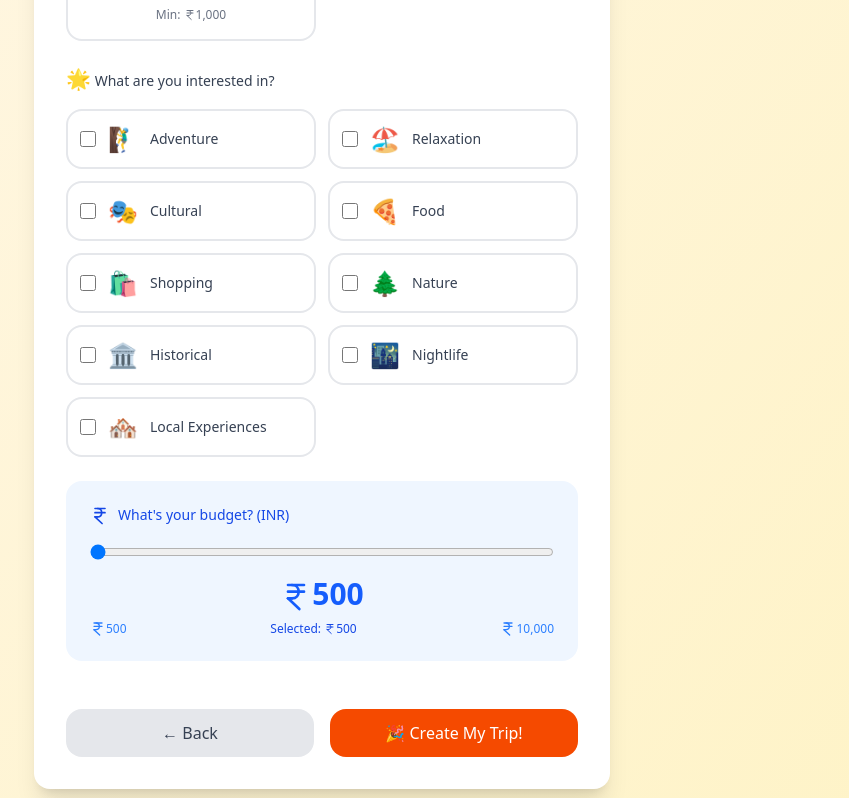
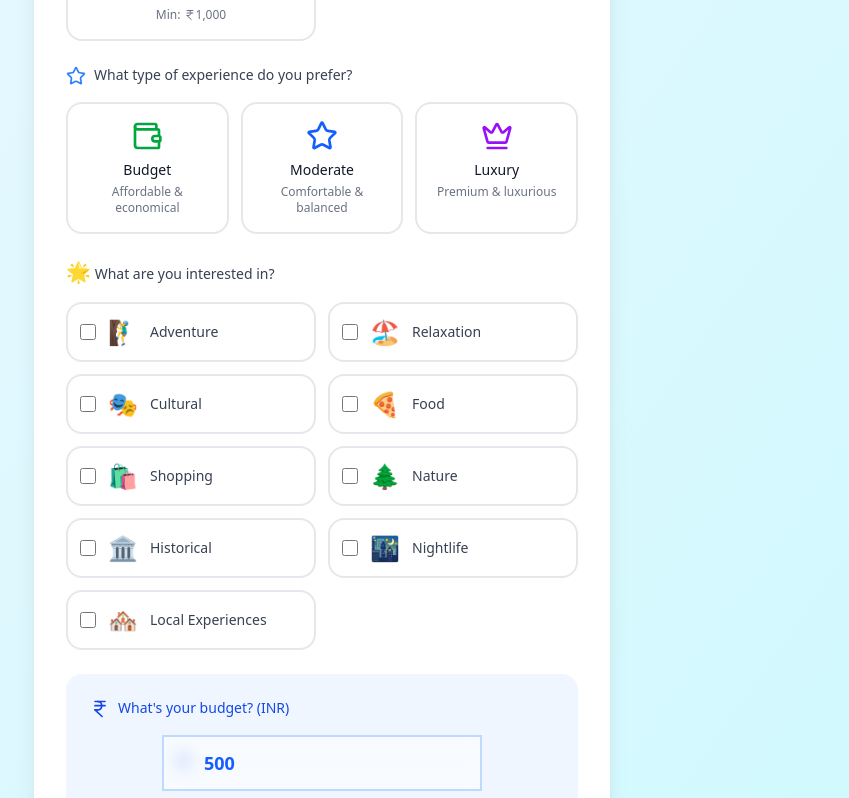
Before and after one commit to Sayan-Mondal2022/travAi, a Next.js app in the folder frontend/: page /trip/preferences in a window 1280 px wide. Shown: the part 862-1660 px from the top of the page, without its empty margins (318-1167 px from the left). Built offline with nearby package versions, Linux system fonts and the light colour scheme; no server answers.

Commit message:
Updated preferences/pages.js

```diff
--- a/frontend/app/trip/preferences/page.js
+++ b/frontend/app/trip/preferences/page.js
@@ -12,6 +12,9 @@ import {
   Plane,
   Train,
   ArrowLeft,
+  Star,
+  Crown,
+  Wallet,
 } from "lucide-react";
 import { apiPost } from "@/lib/api";
 
@@ -60,6 +63,39 @@ const TRANSPORT_OPTIONS = [
   },
 ];
 
+const EXPERIENCE_OPTIONS = [
+  {
+    id: "budget",
+    label: "Budget",
+    description: "Affordable & economical",
+    icon: Wallet,
+    color: "text-green-600",
+    bgColor: "bg-green-50",
+    borderColor: "border-green-200",
+    multiplier: 0.7,
+  },
+  {
+    id: "moderate",
+    label: "Moderate",
+    description: "Comfortable & balanced",
+    icon: Star,
+    color: "text-blue-600",
+    bgColor: "bg-blue-50",
+    borderColor: "border-blue-200",
+    multiplier: 1,
+  },
+  {
+    id: "luxury",
+    label: "Luxury",
+    description: "Premium & luxurious",
+    icon: Crown,
+    color: "text-purple-600",
+    bgColor: "bg-purple-50",
+    borderColor: "border-purple-200",
+    multiplier: 1.5,
+  },
+];
+
 const TRAVEL_PREFERENCES = [
   "Adventure",
   "Relaxation",
@@ -87,12 +123,14 @@ export default function PreferencesStep() {
   const [formData, setFormData] = useState({
     weather_preference: "",
     mode_of_transport: "",
+    experience_type: "",
     travel_preferences: [],
     budget: BUDGET_RANGES.default.min,
   });
   const [currentBudgetRange, setCurrentBudgetRange] = useState(
     BUDGET_RANGES.default
   );
+  const [suggestedBudget, setSuggestedBudget] = useState(0);
 
   // This hook loads data when the component first mounts
   useEffect(() => {
@@ -103,9 +141,9 @@ export default function PreferencesStep() {
 
       // Set initial budget range based on saved transport mode
       if (parsedData.mode_of_transport) {
-        setCurrentBudgetRange(
-          BUDGET_RANGES[parsedData.mode_of_transport] || BUDGET_RANGES.default
-        );
+        const newRange =
+          BUDGET_RANGES[parsedData.mode_of_transport] || BUDGET_RANGES.default;
+        setCurrentBudgetRange(newRange);
       }
     }
   }, []);
@@ -117,22 +155,34 @@ export default function PreferencesStep() {
     localStorage.setItem("tripData", JSON.stringify(updatedTripData));
   }, [formData]);
 
-  // Update budget range when transport mode changes
+ // Update budget range and calculate suggested budget when transport mode or experience type changes
 useEffect(() => {
   if (formData.mode_of_transport) {
     const newRange =
       BUDGET_RANGES[formData.mode_of_transport] || BUDGET_RANGES.default;
     setCurrentBudgetRange(newRange);
 
-      // Adjust budget if it's below the new minimum
-      if (formData.budget < newRange.min) {
+    // Calculate suggested budget based on transport and experience type
+    let baseBudget = newRange.min;
+    if (formData.experience_type) {
+      const experience = EXPERIENCE_OPTIONS.find(
+        (exp) => exp.id === formData.experience_type
+      );
+      baseBudget = Math.round(newRange.min * experience.multiplier);
+    }
+
+    setSuggestedBudget(baseBudget);
+
+    // Always update budget to the suggested amount when experience type changes
+    // or when transport mode changes (if experience type is already selected)
+    if (formData.experience_type || formData.mode_of_transport) {
       setFormData((prev) => ({
         ...prev,
-          budget: newRange.min,
+        budget: baseBudget,
       }));
     }
   }
-  }, [formData.mode_of_transport]);
+}, [formData.mode_of_transport, formData.experience_type]);
 
   const handleSubmit = async (e) => {
     e.preventDefault();
@@ -177,6 +227,13 @@ export default function PreferencesStep() {
     }));
   };
 
+  const handleExperienceChange = (experienceId) => {
+    setFormData((prev) => ({
+      ...prev,
+      experience_type: experienceId,
+    }));
+  };
+
   const handleBack = () => {
     router.back();
   };
@@ -188,8 +245,15 @@ export default function PreferencesStep() {
     );
   };
 
+  // Get current experience option for display
+  const getCurrentExperienceOption = () => {
+    return EXPERIENCE_OPTIONS.find(
+      (option) => option.id === formData.experience_type
+    );
+  };
+
   return (
-    <div className="min-h-screen bg-gradient-to-br from-orange-50 to-amber-100 flex items-center justify-center p-4 transition-all duration-500">
+    <div className="min-h-screen bg-gradient-to-br from-blue-50 to-cyan-100 flex items-center justify-center p-4 transition-all duration-500">
       <div className="bg-white rounded-2xl shadow-xl p-8 w-full max-w-xl relative transform transition-all duration-300 hover:shadow-2xl">
         {/* Back Button */}
         <button
@@ -201,8 +265,8 @@ export default function PreferencesStep() {
 
         {/* Header */}
         <div className="text-center mb-8">
-          <div className="w-16 h-16 bg-orange-100 rounded-full flex items-center justify-center mx-auto mb-4 transform transition-all duration-300 hover:scale-110">
-            <Cloud className="w-8 h-8 text-orange-600" />
+          <div className="w-16 h-16 bg-blue-100 rounded-full flex items-center justify-center mx-auto mb-4 transform transition-all duration-300 hover:scale-110">
+            <Cloud className="w-8 h-8 text-blue-600" />
           </div>
           <h1 className="text-3xl font-bold text-gray-900 mb-2 transform transition-all duration-300">
             Final Preferences
@@ -225,8 +289,8 @@ export default function PreferencesStep() {
                   key={weather.id}
                   className={`flex flex-col items-center p-4 border-2 rounded-2xl cursor-pointer transition-all duration-300 transform hover:scale-[1.02] ${
                     formData.weather_preference === weather.id
-                      ? "border-orange-500 bg-orange-50 shadow-md scale-105"
-                      : "border-gray-200 hover:border-orange-300 bg-white"
+                      ? "border-blue-500 bg-blue-50 shadow-md scale-105"
+                      : "border-gray-200 hover:border-blue-300 bg-white"
                   }`}
                 >
                   <input
@@ -252,7 +316,7 @@ export default function PreferencesStep() {
           {/* Transport Preference */}
           <div>
             <label className="block text-sm font-medium text-gray-700 mb-4">
-              <Route className="w-5 h-5 inline mr-2 text-green-500 transition-transform duration-300 hover:scale-110" />
+              <Route className="w-5 h-5 inline mr-2 text-blue-500 transition-transform duration-300 hover:scale-110" />
               How do you want to travel?
             </label>
             <div className="grid grid-cols-2 gap-3">
@@ -263,8 +327,8 @@ export default function PreferencesStep() {
                     key={transport.id}
                     className={`flex flex-col items-center p-4 border-2 rounded-2xl cursor-pointer transition-all duration-300 transform hover:scale-[1.02] ${
                       formData.mode_of_transport === transport.id
-                        ? "border-green-500 bg-green-50 shadow-md scale-105"
-                        : "border-gray-200 hover:border-green-300 bg-white"
+                        ? "border-blue-500 bg-blue-50 shadow-md scale-105"
+                        : "border-gray-200 hover:border-blue-300 bg-white"
                     }`}
                   >
                     <input
@@ -289,7 +353,50 @@ export default function PreferencesStep() {
                       {transport.label}
                     </span>
                     <span className="text-xs text-gray-500 mt-1">
-                      Min: <IndianRupee className="w-3 h-3 inline  transition-transform duration-300 hover:scale-110"/>{transport.minBudget.toLocaleString()}
+                      Min: <IndianRupee className="w-3 h-3 inline transition-transform duration-300 hover:scale-110" />
+                      {transport.minBudget.toLocaleString()}
+                    </span>
+                  </label>
+                );
+              })}
+            </div>
+          </div>
+
+          {/* Experience Type */}
+          <div>
+            <label className="block text-sm font-medium text-gray-700 mb-4">
+              <Star className="w-5 h-5 inline mr-2 text-blue-500 transition-transform duration-300 hover:scale-110" />
+              What type of experience do you prefer?
+            </label>
+            <div className="grid grid-cols-3 gap-3">
+              {EXPERIENCE_OPTIONS.map((experience) => {
+                const IconComponent = experience.icon;
+                return (
+                  <label
+                    key={experience.id}
+                    className={`flex flex-col items-center p-4 border-2 rounded-2xl cursor-pointer transition-all duration-300 transform hover:scale-[1.02] ${
+                      formData.experience_type === experience.id
+                        ? `${experience.borderColor} ${experience.bgColor} shadow-md scale-105 border-2`
+                        : "border-gray-200 hover:border-blue-300 bg-white"
+                    }`}
+                  >
+                    <input
+                      type="radio"
+                      name="experience_type"
+                      value={experience.id}
+                      checked={formData.experience_type === experience.id}
+                      onChange={() => handleExperienceChange(experience.id)}
+                      required
+                      className="sr-only"
+                    />
+                    <IconComponent
+                      className={`w-8 h-8 mb-2 ${experience.color} transition-transform duration-300 hover:scale-110`}
+                    />
+                    <span className="text-sm font-medium text-gray-900 text-center">
+                      {experience.label}
+                    </span>
+                    <span className="text-xs text-gray-500 text-center mt-1">
+                      {experience.description}
                     </span>
                   </label>
                 );
@@ -307,7 +414,6 @@ export default function PreferencesStep() {
             </label>
             <div className="grid grid-cols-2 gap-3">
               {TRAVEL_PREFERENCES.map((pref) => {
-                // Map preferences to relevant emojis/images
                 const preferenceImages = {
                   Adventure: "🧗‍♂️",
                   Relaxation: "🏖️",
@@ -351,37 +457,31 @@ export default function PreferencesStep() {
 
           {/* Budget */}
           <div className="bg-blue-50 rounded-2xl p-6 transform transition-all duration-300 hover:scale-[1.02]">
-            <label className="block text-sm font-medium text-blue-700 mb-4">
+            <label className="block text-sm font-medium text-blue-700 mb-4 transition-all duration-300">
               <IndianRupee className="w-5 h-5 inline mr-2 transition-transform duration-300 hover:scale-110" />
               What&apos;s your budget? (INR)
-              {formData.mode_of_transport && (
-                <span className="text-blue-600 ml-2 text-xs">
-                  (Minimum: <IndianRupee className="w-3 h-3 inline  transition-transform duration-300 hover:scale-110"/>{currentBudgetRange.min.toLocaleString()} for{" "}
-                  {getCurrentTransportOption()?.label})
+              {formData.mode_of_transport && formData.experience_type && (
+                <span className="text-blue-600 ml-2 text-xs animate-fadeIn">
+                  Suggested: <IndianRupee className="w-3 h-3 inline transition-transform duration-300 hover:scale-110" />
+                  {suggestedBudget.toLocaleString()} for{" "}
+                  {getCurrentTransportOption()?.label} ({getCurrentExperienceOption()?.label})
                 </span>
               )}
             </label>
             <div className="space-y-4">
+              <div className="flex items-center justify-center">
+                <div className="relative w-full max-w-xs">
+                  <span className="absolute left-3 top-1/2 transform -translate-y-1/2 text-blue-600 transition-all duration-300 group-hover:scale-110">
+                    <IndianRupee className="w-5 h-5" />
+                  </span>
                   <input
-                type="range"
+                    type="number"
                     name="budget"
                     value={formData.budget}
                     onChange={handleInputChange}
-                min={currentBudgetRange.min}
-                max={currentBudgetRange.max}
-                step={currentBudgetRange.step}
-                className="w-full cursor-pointer transition-all duration-200"
+                    className="w-full pl-10 pr-4 py-3 text-lg font-bold text-blue-600 border-2 border-blue-200 rounded-xl focus:border-blue-500 focus:ring-4 focus:ring-blue-100 transition-all duration-500 ease-out backdrop-blur-sm bg-white/50 hover:bg-white/80 hover:border-blue-300 hover:shadow-lg group"
+                    placeholder="Enter your budget"
                   />
-              <div className="text-center">
-                <span className="text-3xl font-bold text-blue-600 transition-all duration-300">
-                  <IndianRupee className="w-8 h-8 inline  transition-transform duration-300 hover:scale-110"/>{Number(formData.budget).toLocaleString()}
-                </span>
-                <div className="flex justify-between text-xs text-blue-500 mt-2">
-                  <span><IndianRupee className="w-4 h-4 inline  transition-transform duration-300 hover:scale-110"/>{currentBudgetRange.min.toLocaleString()}</span>
-                  <span className="text-blue-700 font-medium">
-                    Selected: <IndianRupee className="w-3 h-3 inline  transition-transform duration-300 hover:scale-110"/>{Number(formData.budget).toLocaleString()}
-                  </span>
-                  <span><IndianRupee className="w-4 h-4 inline  transition-transform duration-300 hover:scale-110"/>{currentBudgetRange.max.toLocaleString()}</span>
                 </div>
               </div>
             </div>
@@ -398,7 +498,7 @@ export default function PreferencesStep() {
             </button>
             <button
               type="submit"
-              className="flex-1 bg-orange-600 text-white py-3 px-6 rounded-2xl cursor-pointer hover:bg-orange-700 hover:scale-105 active:scale-95 transition-all duration-200 font-medium"
+              className="flex-1 bg-blue-600 text-white py-3 px-6 rounded-2xl cursor-pointer hover:bg-blue-700 hover:scale-105 active:scale-95 transition-all duration-200 font-medium"
             >
               🎉 Create My Trip!
             </button>
```
Lines whose indentation alone changed are shown as unchanged.
